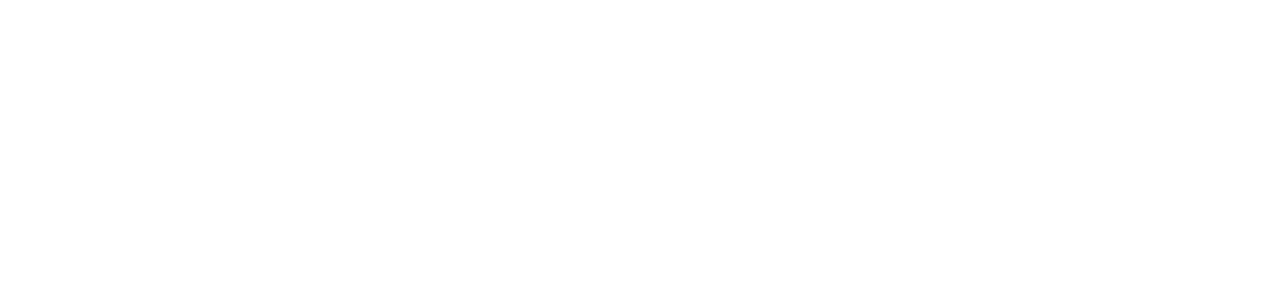
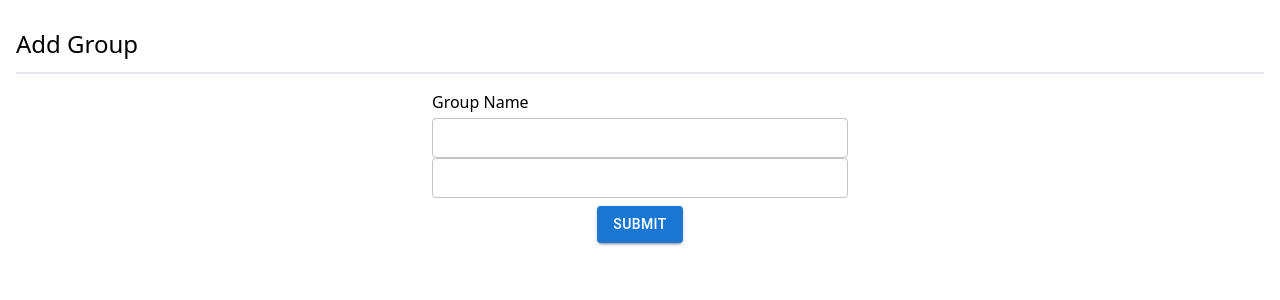
Before and after one commit to mdmonir027/reamining-page-philadelphia, a React (Create React App) app: page /group/add in a window 1280 px wide. Before the commit this address had no page. Shown: the top 300 px of the page. Built offline with nearby package versions, Linux system fonts and the light colour scheme.

Commit message:
add group page design done

```diff
--- a/src/App.js
+++ b/src/App.js
@@ -2,6 +2,7 @@
 import { Route, Routes } from 'react-router-dom';
 import Project from '../src/pages/Project';
 import Group from './pages/Group';
+import AddGroup from './pages/Group/AddGroup';
 import AddProject from './pages/Project/AddProject';
 import InvitedProject from './pages/Project/InvitedProject';
 const App = () => {
@@ -12,6 +13,7 @@
         <Route path='/project/add' element={<AddProject />} />
         <Route path='/project/invited' element={<InvitedProject />} />
         <Route path='/groups' element={<Group />} />
+        <Route path='/group/add' element={<AddGroup />} />
       </Routes>
     </div>
   );
--- /dev/null
+++ b/src/component/Group/AddGroup/index.js
@@ -0,0 +1,82 @@
+import { Button, TextField } from '@mui/material';
+import React, { useState } from 'react';
+
+const departments = [
+  { title: 'Oliver Hansen', value: 'Oliver Hansen' },
+  { title: 'Van Henry', value: 'Van Henry' },
+  { title: 'April Tucker', value: 'April Tucker' },
+  { title: 'Ralph Hubbard', value: 'Ralph Hubbard' },
+  { title: 'Omar Alexander', value: 'Omar Alexander' },
+  { title: 'Carlos Abbott', value: 'Carlos Abbott' },
+  { title: 'Miriam Wagner', value: 'Miriam Wagner' },
+  { title: 'Bradley Wilkerson', value: 'Bradley Wilkerson' },
+  { title: 'Virginia Andrews', value: 'Virginia Andrews' },
+  { title: 'Kelly Snyder', value: 'Kelly Snyder' },
+];
+const labs = [
+  { title: 'Carlos Abbott', value: 'Carlos Abbott' },
+  { title: 'Miriam Wagner', value: 'Miriam Wagner' },
+  { title: 'Bradley Wilkerson', value: 'Bradley Wilkerson' },
+  { title: 'Virginia Andrews', value: 'Virginia Andrews' },
+  { title: 'Kelly Snyder', value: 'Kelly Snyder' },
+];
+const allStatus = [
+  { title: 'Not Started', value: 1 },
+  { title: 'In progress', value: 2 },
+  { title: 'On Hold', value: 3 },
+  { title: 'Cancelled', value: 4 },
+  { title: 'Finished', value: 5 },
+];
+
+const AddGroupContainer = () => {
+  const [groupName, setGroupName] = useState('');
+  const [groupName2, setGroupName2] = useState('');
+
+  const submitHandler = (e) => {
+    e.preventDefault();
+
+    const data = {
+      groupName,
+      groupName2,
+    };
+    console.log(data);
+  };
+  return (
+    <div className='bg-white rounded-md p-4 '>
+      <div>
+        <h2 className='text-left my-3 text-2xl border-b-2 border-gray-200 pb-3'>
+          Add Group
+        </h2>
+        <div className='flex justify-center'>
+          <form className='w-1/3' onSubmit={submitHandler}>
+            <div className=' mt-1'>
+              <h2 className='text-left mb-1'>Group Name</h2>
+              <TextField
+                value={groupName}
+                onChange={(e) => setGroupName(e.target.value)}
+                fullWidth
+                size='small'
+              />
+            </div>
+            <div className='mb-2'>
+              {/* <h2 className='text-center'>Project Name</h2> */}
+              <TextField
+                value={groupName2}
+                onChange={(e) => setGroupName2(e.target.value)}
+                fullWidth
+                size='small'
+              />
+            </div>
+            <div className='flex justify-center'>
+              <Button type='submit' variant='contained'>
+                Submit
+              </Button>
+            </div>
+          </form>
+        </div>
+      </div>
+    </div>
+  );
+};
+
+export default AddGroupContainer;
--- /dev/null
+++ b/src/pages/Group/AddGroup/index.js
@@ -0,0 +1,8 @@
+import React from 'react';
+import AddGroupContainer from '../../../component/Group/AddGroup';
+
+const AddGroup = () => {
+  return <AddGroupContainer />;
+};
+
+export default AddGroup;
```
